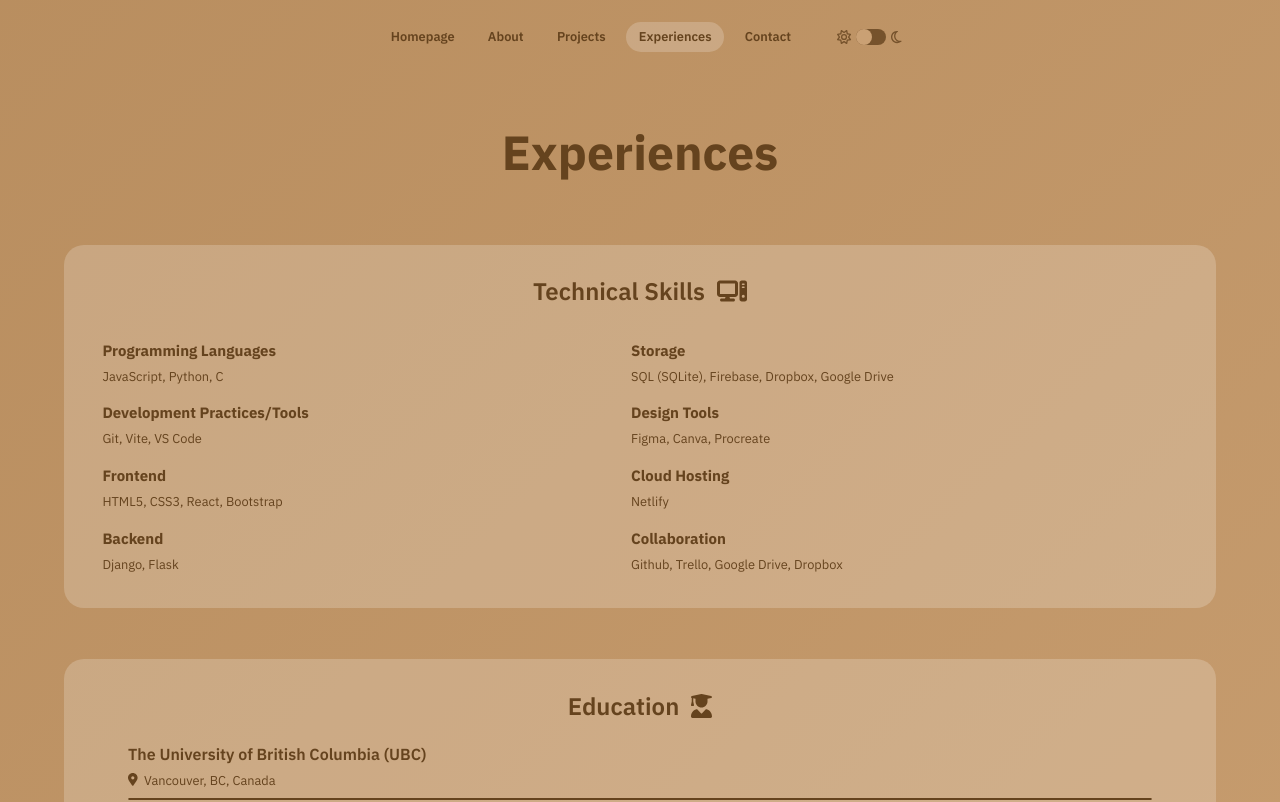
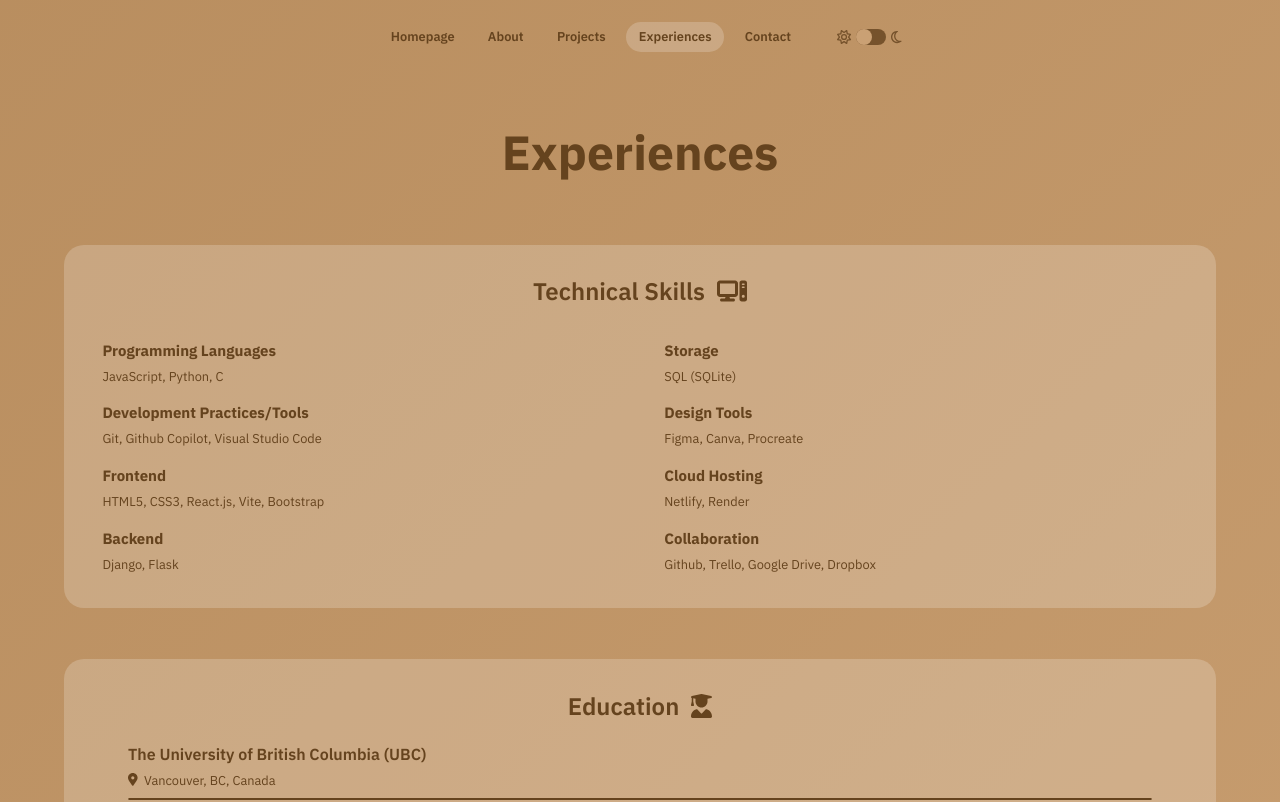
Before and after one commit to steph-xue/portfolio, a React (Vite) app: page /experiences in a window 1280 px wide. Shown: the top 802 px of the page. Built offline with nearby package versions, Linux system fonts and the light colour scheme.

Commit message:
update technical skills

```diff
--- a/src/components/Experiences.jsx
+++ b/src/components/Experiences.jsx
@@ -85,7 +85,7 @@ function Experiences(props) {
                     </div>
                     <div className="skills-category skills-frontend">
                         <h3 className="skills-category-title">Frontend</h3>
-                        <p className="skills-category-items">HTML5, CSS3, React, Bootstrap</p>
+                        <p className="skills-category-items">HTML5, CSS3, React.js, Vite, Bootstrap</p>
                     </div>
                     <div className="skills-category skills-backend">
                         <h3 className="skills-category-title">Backend</h3>
@@ -93,11 +93,11 @@ function Experiences(props) {
                     </div>
                     <div className="skills-category skills-development">
                         <h3 className="skills-category-title">Development Practices/Tools</h3>
-                        <p className="skills-category-items">Git, Vite, VS Code</p>
+                        <p className="skills-category-items">Git, Github Copilot, Visual Studio Code</p>
                     </div>
                     <div className="skills-category skills-storage">
                         <h3 className="skills-category-title">Storage</h3>
-                        <p className="skills-category-items">SQL (SQLite), Firebase, Dropbox, Google Drive</p>
+                        <p className="skills-category-items">SQL (SQLite)</p>
                     </div>
                     <div className="skills-category skills-design">
                         <h3 className="skills-category-title">Design Tools</h3>
@@ -105,7 +105,7 @@ function Experiences(props) {
                     </div>
                     <div className="skills-category skills-cloud">
                         <h3 className="skills-category-title">Cloud Hosting</h3>
-                        <p className="skills-category-items">Netlify</p>
+                        <p className="skills-category-items">Netlify, Render</p>
                     </div>
                     <div className="skills-category skills-collaboration">
                         <h3 className="skills-category-title">Collaboration</h3>
```
